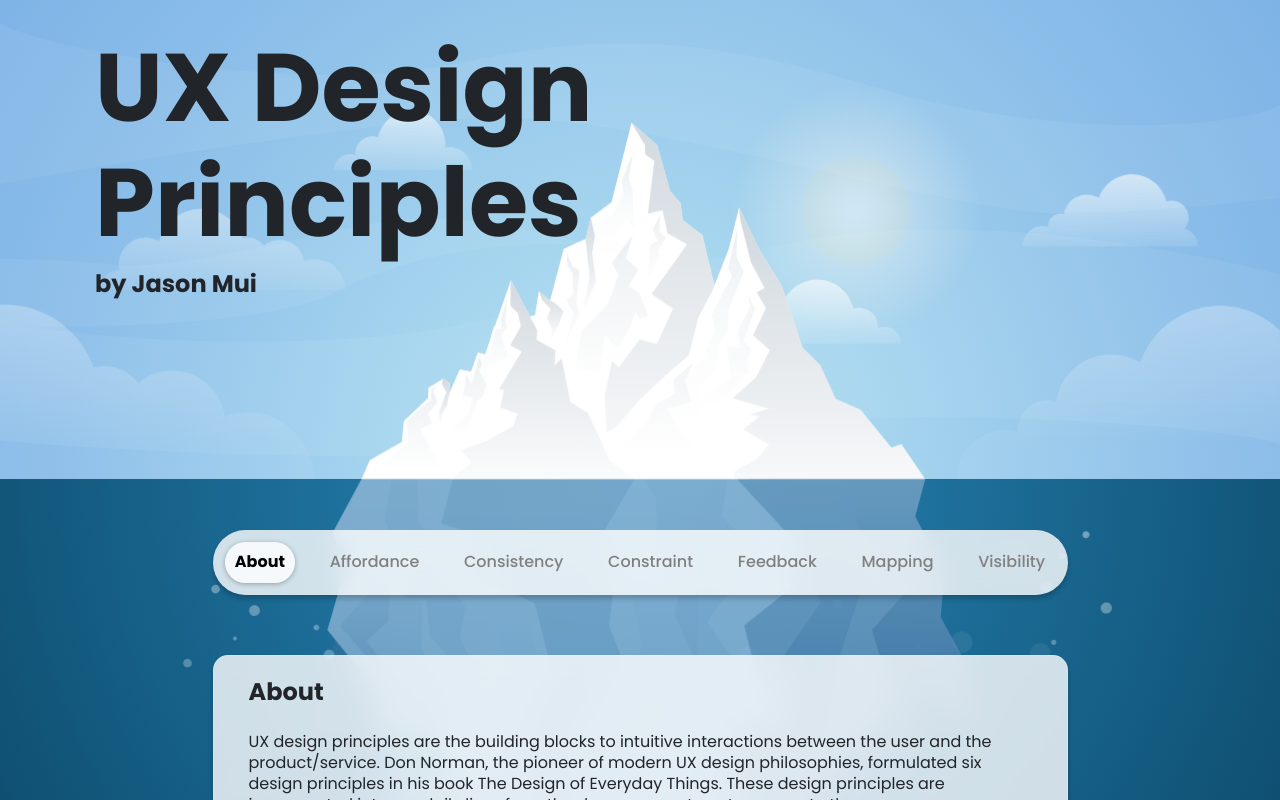
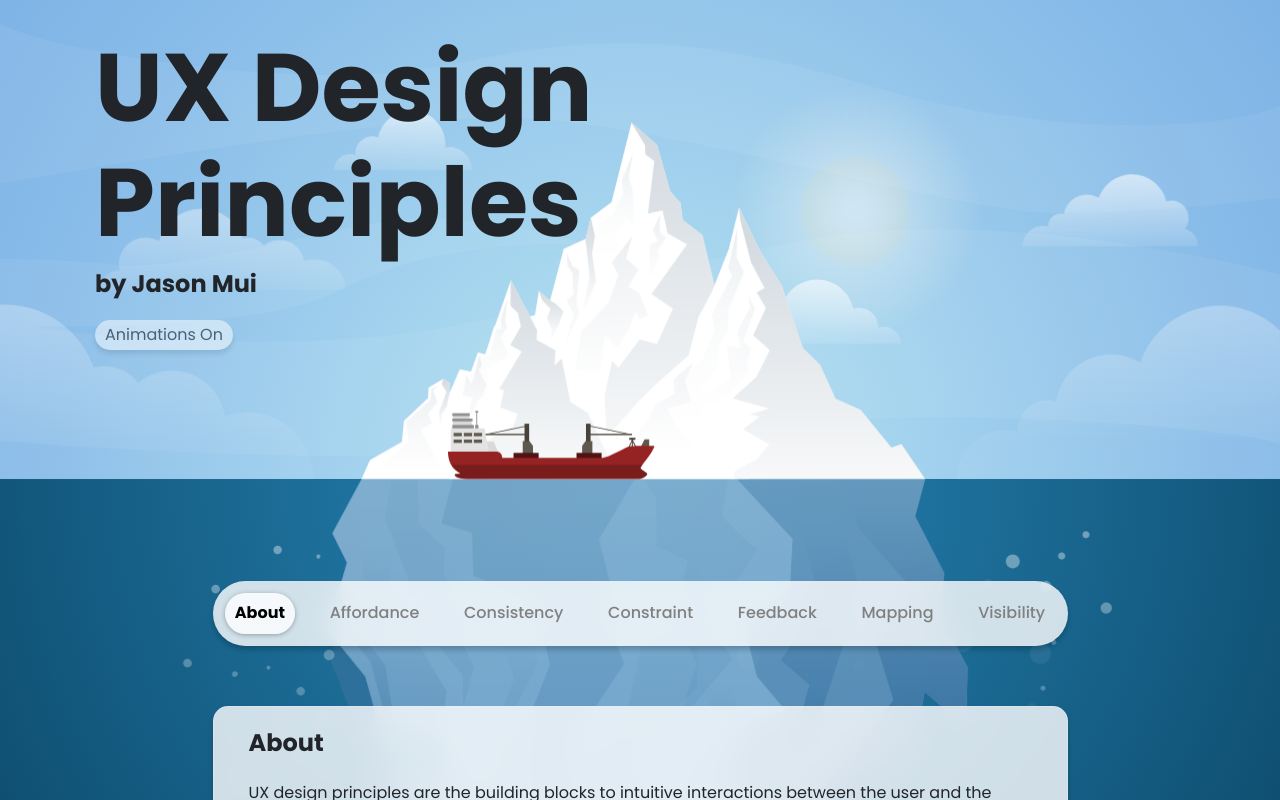
Before and after one commit to Jasonx235/UX-Design-Pricinples, a React (Create React App) app: page / in a window 1280 px wide. Shown: the top 800 px of the page. Built offline with nearby package versions, Linux system fonts and the light colour scheme.

Commit message:
Updated Animations

```diff
--- a/src/App.js
+++ b/src/App.js
@@ -1,4 +1,4 @@
-import React from "react";
+import React, { useState } from "react";
 import { ReactComponent as Background } from "./images/illustration.svg";
 import { BrowserRouter as Router, Switch, Route } from "react-router-dom";
 import Header from "./components/Header";
@@ -9,14 +9,15 @@ import "bootstrap/dist/css/bootstrap.min.css";
 import "./CSS/style.css";
 
 function App() {
+  const [animate, setAnimate] = useState(true);
   return (
     <>
       <Router>
-        <div className='animations'>
+        <div className={animate ? "animations" : ""}>
           <Background />
         </div>
         <div className='container'>
-          <Header />
+          <Header animate={animate} setAnimate={setAnimate} />
           <Switch>
             {menuItems.map((item, index) => {
               return (
--- a/src/CSS/style.css
+++ b/src/CSS/style.css
@@ -74,6 +74,23 @@ h1 {
 
 .noSelect {
   user-select: none;
+}
+
+.animate-button {
+  border: none;
+  opacity: 50%;
+  border-radius: 100px;
+  background-color: rgba(255, 255, 255, 100%);
+  box-shadow: 0 4px 5px 0 hsla(0, 0%, 0%, 0.2);
+  display: block;
+  border-radius: 20px;
+  padding: 5px 10px;
+  margin-top: 20px;
+  margin-left: 10px;
+}
+
+.animate-button:hover {
+  opacity: 100%;
 }
 
 /*  <Menu/> Styles */
@@ -548,64 +565,86 @@ label {
 }
 
 /* Animations */
-#Ship {
-  animation: leftToRight 70s infinite linear;
+#Sun {
+  opacity: 0.5;
 }
 
-#Sun {
-  opacity: 0.5;
+.animations #InitialShip {
+  visibility: hidden;
+  animation: initialShip 70s linear;
+  animation-iteration-count: 1;
+}
+
+.animations #Ship {
+  visibility: hidden;
+  animation: leftToRight 70s infinite 70s linear;
+}
+
+.animations #Sun {
   animation: sun 5s infinite linear;
 }
 
-#Cloud1 {
+.animations #Cloud1 {
   animation: cloud1 30s infinite ease-in-out;
 }
 
-#Cloud2 {
+.animations#Cloud2 {
   animation: cloud2 30s infinite ease-in-out;
 }
 
-#Cloud3 {
+.animations #Cloud3 {
   animation: cloud1 45s infinite linear;
 }
 
-#Bubble1 {
+.animations #Bubble1 {
   animation: upAndDown 20s infinite linear;
 }
 
-#Bubble2 {
+.animations #Bubble2 {
   animation: upAndDown 20s infinite linear;
 }
 
-#Bubble1_1_ {
+.animations #Bubble1_1_ {
   animation: DownAndUp 5s infinite ease-in-out;
 }
 
-#fish1 {
+.animations #fish1 {
   animation: fish1 62s infinite ease-in-out;
 }
 
-#fish2 {
+.animations #fish2 {
   animation: fish2 46s infinite ease-in-out;
 }
 
-#fish3 {
+.animations #fish3 {
   animation: fish2 50s infinite ease-in-out;
 }
 
-#fish4 {
+.animations #fish4 {
   animation: fish2 70s infinite ease-in-out;
 }
 
-#fish5 {
+.animations #fish5 {
   animation: fish1 63s infinite ease-in-out;
+}
+
+@keyframes initialShip {
+  from {
+    visibility: visible;
+    transform: translateX(0%);
+  }
+  to {
+    transform: translateX(70%);
+  }
 }
 
 @keyframes leftToRight {
   from {
+    visibility: visible;
     transform: translateX(-55%);
   }
   to {
+    visibility: visible;
     transform: translateX(70%);
   }
 }
--- a/src/components/Header.jsx
+++ b/src/components/Header.jsx
@@ -1,6 +1,6 @@
 import React from "react";
 
-function Header() {
+function Header({ setAnimate, animate }) {
   return (
     <div className='header-container'>
       <h1>
@@ -9,6 +9,14 @@ function Header() {
         Principles
       </h1>
       <span className='name'>by Jason Mui</span>
+      <button
+        onClick={() => {
+          setAnimate(!animate);
+        }}
+        className='animate-button'
+      >
+        {`Animations ${animate ? "On" : "Off"}`}
+      </button>
     </div>
   );
 }
```
Also changed, not shown: src/images/illustration.svg.
